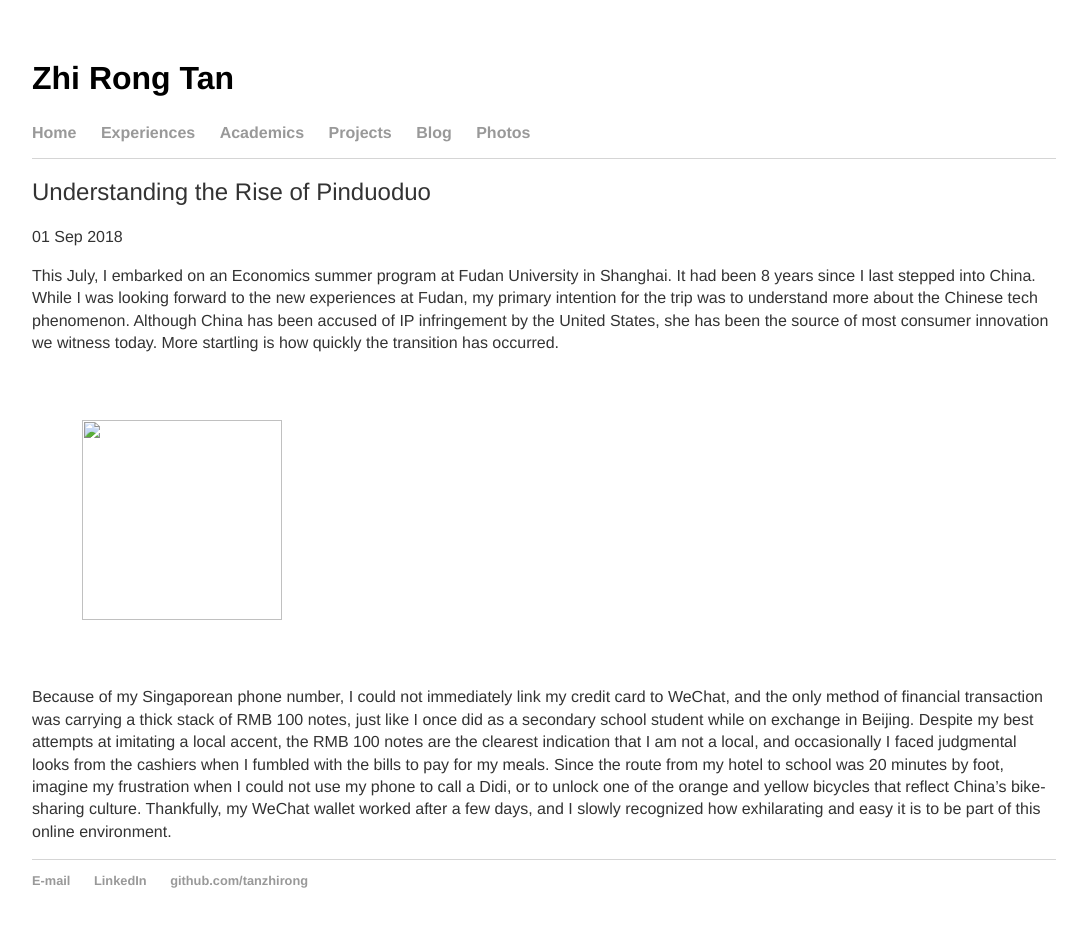
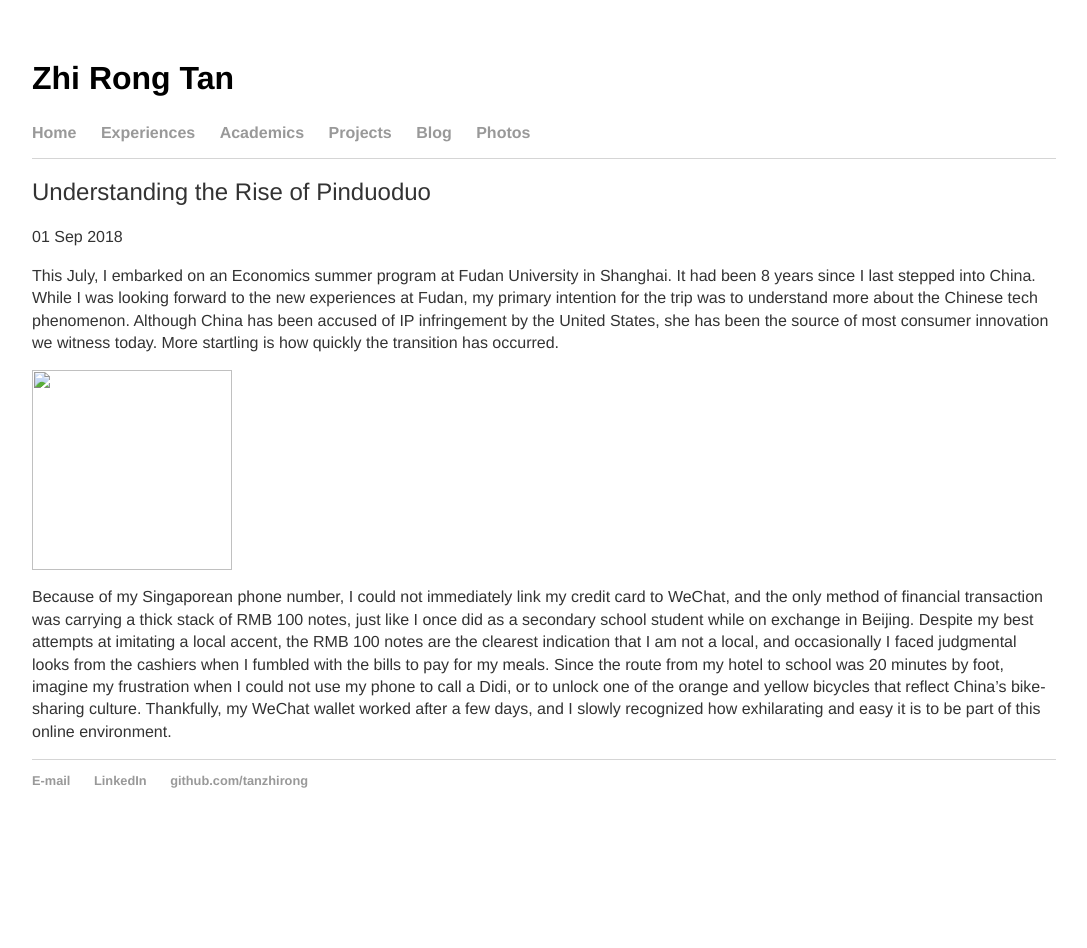
Before and after one commit to tanzhirong/tanzhirong.github.io, a Jekyll site: the page built from _posts/2018-09-01-rise-of-pinduoduo.md, in a window 1280 px wide. Shown: the whole page, without its empty margins (96-1183 px from the left). Built offline with Jekyll 4.4.1, drawn with Linux system fonts in a browser that asks for light colours; after the commit the page ends 900 px from its top, so only the background shows below that.

Commit message:
Update 2018-09-01-rise-of-pinduoduo.md

```diff
--- a/_posts/2018-09-01-rise-of-pinduoduo.md
+++ b/_posts/2018-09-01-rise-of-pinduoduo.md
@@ -6,6 +6,6 @@
 
 This July, I embarked on an Economics summer program at Fudan University in Shanghai. It had been 8 years since I last stepped into China. While I was looking forward to the new experiences at Fudan, my primary intention for the trip was to understand more about the Chinese tech phenomenon. Although China has been accused of IP infringement by the United States, she has been the source of most consumer innovation we witness today. More startling is how quickly the transition has occurred.
 
-<img align="left" src="pinduoduo.jpg" width="200" height="200" align="center" HSPACE="50" VSPACE="50">
+<img align="left" src="pinduoduo.jpg" width="200" height="200" align="center">
 
 Because of my Singaporean phone number, I could not immediately link my credit card to WeChat, and the only method of financial transaction was carrying a thick stack of RMB 100 notes, just like I once did as a secondary school student while on exchange in Beijing. Despite my best attempts at imitating a local accent, the RMB 100 notes are the clearest indication that I am not a local, and occasionally I faced judgmental looks from the cashiers when I fumbled with the bills to pay for my meals. Since the route from my hotel to school was 20 minutes by foot, imagine my frustration when I could not use my phone to call a Didi, or to unlock one of the orange and yellow bicycles that reflect China’s bike-sharing culture. Thankfully, my WeChat wallet worked after a few days, and I slowly recognized how exhilarating and easy it is to be part of this online environment.
```
